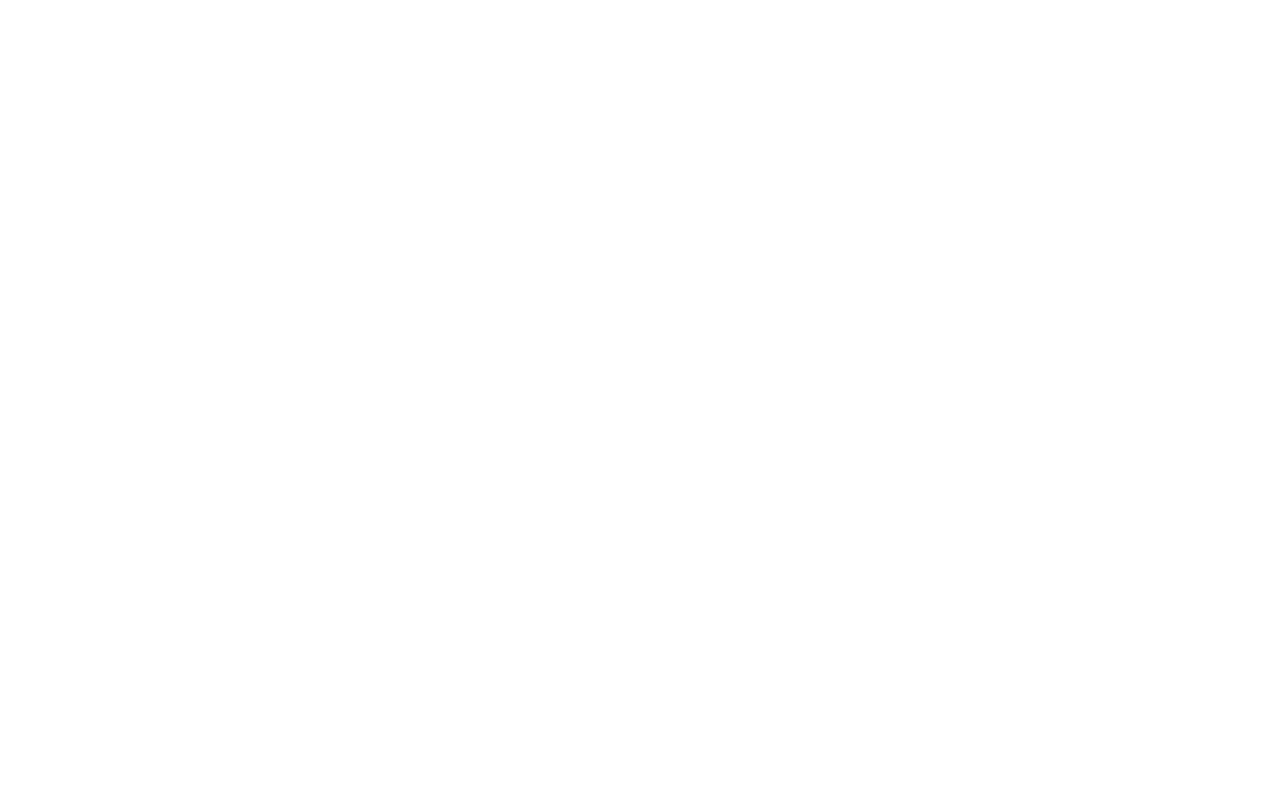
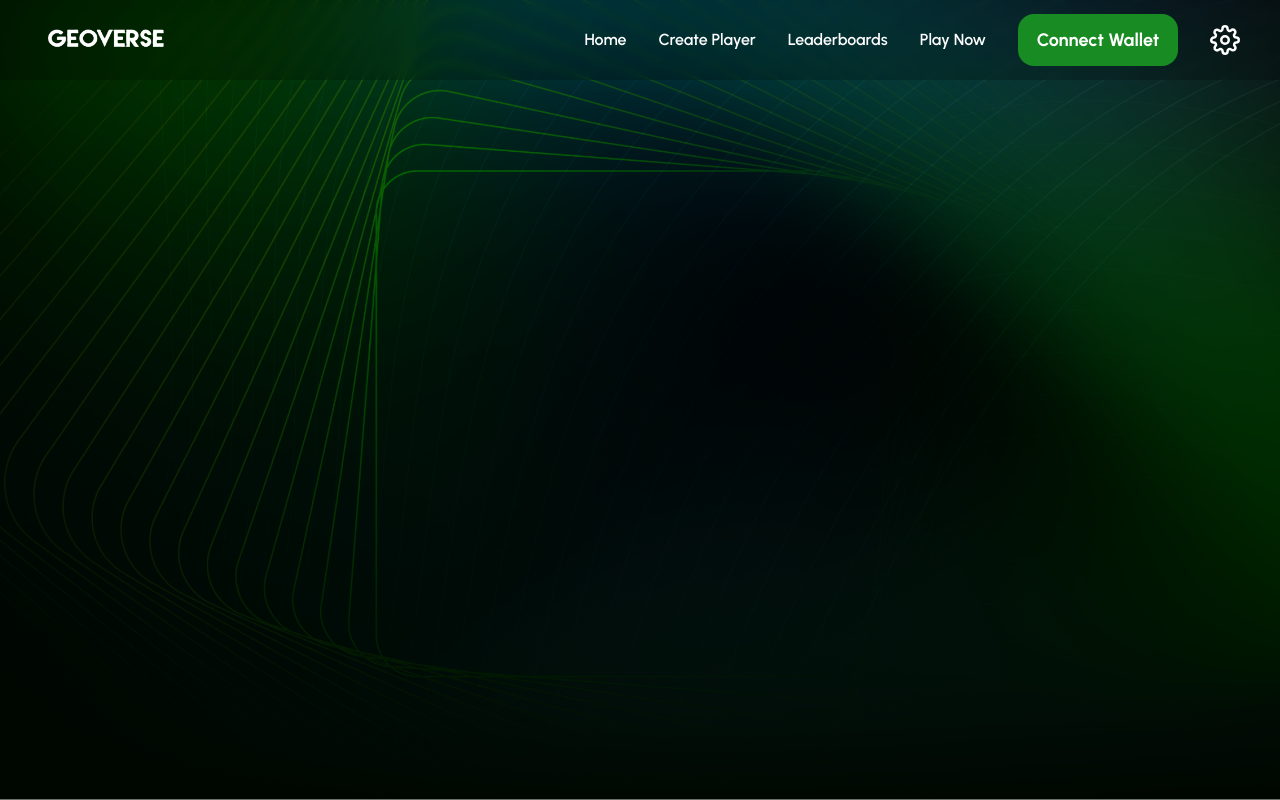
Before and after one commit to zulqarnain1231/geo-verse, a Next.js app: page / in a window 1280 px wide. Built offline with nearby package versions, Linux system fonts and the light colour scheme.

Commit message:
finished navbar

```diff
--- a/app/page.tsx
+++ b/app/page.tsx
@@ -1,5 +1,15 @@
+import Navbar from "@/components/Shared/Navigations/Navbar";
 import Image from "next/image";
 
 export default function Home() {
-  return <main className="w-full h-full"></main>;
+  return (
+    <main className="w-full h-full">
+      <section
+        id="hero"
+        className="w-full h-[100dvh] bg-[url('/Assets/Hero/HeroBg.png')] bg-cover bg-center bg-no-repeat"
+      >
+        <Navbar />
+      </section>
+    </main>
+  );
 }
--- /dev/null
+++ b/components/Shared/Navigations/Navbar.tsx
@@ -0,0 +1,66 @@
+import React from "react";
+import Link from "next/link";
+import Image from "next/image";
+import ComponentWrapper from "../Wrappers/ComponentWrapper";
+import { FiSettings, FiMenu } from "react-icons/fi";
+
+const Navbar = () => {
+  const menu = [
+    {
+      name: "Home",
+      route: "/",
+    },
+    {
+      name: "Create Player",
+      route: "/",
+    },
+    {
+      name: "Leaderboards",
+      route: "/",
+    },
+    {
+      name: "Play Now",
+      route: "/",
+    },
+  ];
+  return (
+    <ComponentWrapper
+      id="navbar"
+      style="w-full h-[80px] bg-black-main/20 backdrop-blur-sm"
+    >
+      <nav className="w-full h-full flex items-center justify-between">
+        <Link href={"/"} className="w-[140px] h-[54px] relative">
+          <Image
+            className="w-full h-full object-fill"
+            src={"/Assets/Logo.png"}
+            alt=""
+            fill
+          />
+        </Link>
+        <div className="h-full flex items-center justify-center gap-8">
+          {menu.map((item: any, index: number) => (
+            <Link
+              key={index}
+              href={item.route}
+              className="text-white-main text-base font-semibold md:inline-block hidden"
+            >
+              {item.name}
+            </Link>
+          ))}
+
+          <button className="h-[52px] w-[160px] lg:inline-block hidden bg-brand-main rounded-2xl text-white-main text-lg font-bold ">
+            Connect Wallet
+          </button>
+          <button className="lg:inline-block hidden">
+            <FiSettings className="text-white-main text-3xl" />
+          </button>
+          <button className="md:hidden inline-block">
+            <FiMenu className="text-white-main text-2xl" />
+          </button>
+        </div>
+      </nav>
+    </ComponentWrapper>
+  );
+};
+
+export default Navbar;
--- /dev/null
+++ b/components/Shared/Wrappers/ComponentWrapper.tsx
@@ -0,0 +1,18 @@
+import React from "react";
+
+type Props = {
+  id?: string;
+  style?: string;
+  children: React.ReactNode;
+};
+const ComponentWrapper: React.FC<Props> = ({ id, style, children }: Props) => {
+  return (
+    <section id={id} className={style}>
+      <div className="w-full h-full max-w-[1420px] mx-auto md:px-10 px-4">
+        {children}
+      </div>
+    </section>
+  );
+};
+
+export default ComponentWrapper;
--- a/tailwind.config.ts
+++ b/tailwind.config.ts
@@ -10,7 +10,7 @@
     extend: {
       colors: {
         brand: {
-          main: "#4BC855",
+          main: "#188B22",
         },
         black: {
           main: "#000",
```
Also changed, not shown: public/Assets/Hero/HeroBg.png (added), public/Assets/Logo.png (added).
